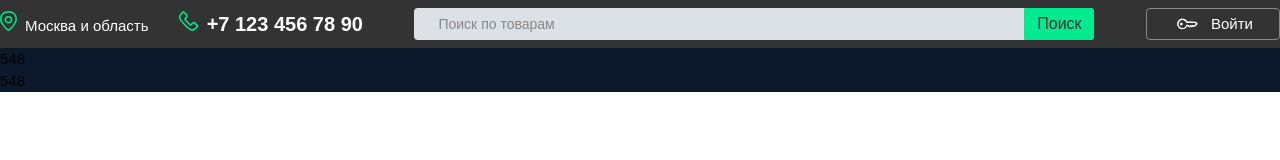
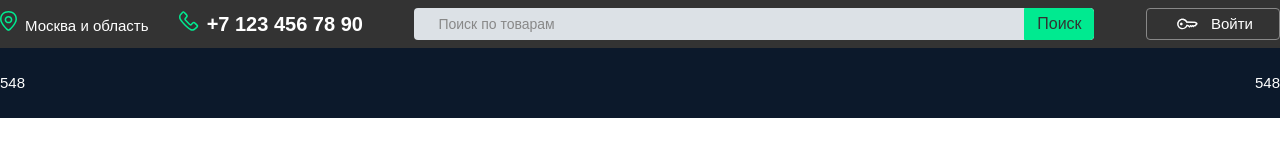
Before and after one commit to Roman2444/catalog-test, a plain HTML site: page index.html in a window 1280 px wide. Drawn offline with Linux system fonts and the light colour scheme.

Commit message:
add container to subheader-main

```diff
--- a/css/style.css
+++ b/css/style.css
@@ -180,7 +180,18 @@ body {
 
 .subheader-main{
     width: 100%;
-    /* color:  #FFFFFF; */
+    color:  #FFFFFF;
 
     background-color: #0C192B;
 }
+
+.subheader-main-wrapped{
+    display: flex;
+    flex-wrap: nowrap;
+    flex-direction:row;
+    justify-content: space-between;
+    align-items: center;
+    text-align: center;
+
+    padding: 24px 0;
+}
--- a/index.html
+++ b/index.html
@@ -47,7 +47,11 @@
 
             <div class="subheader-main">
                 <div class="container">
-                    <P>  548</P>   548
+                    <div class="subheader-main-wrapped">
+                        <P>  548</P>   548
+                    </div>
+
+
                 </div>
             </div>
 
```
